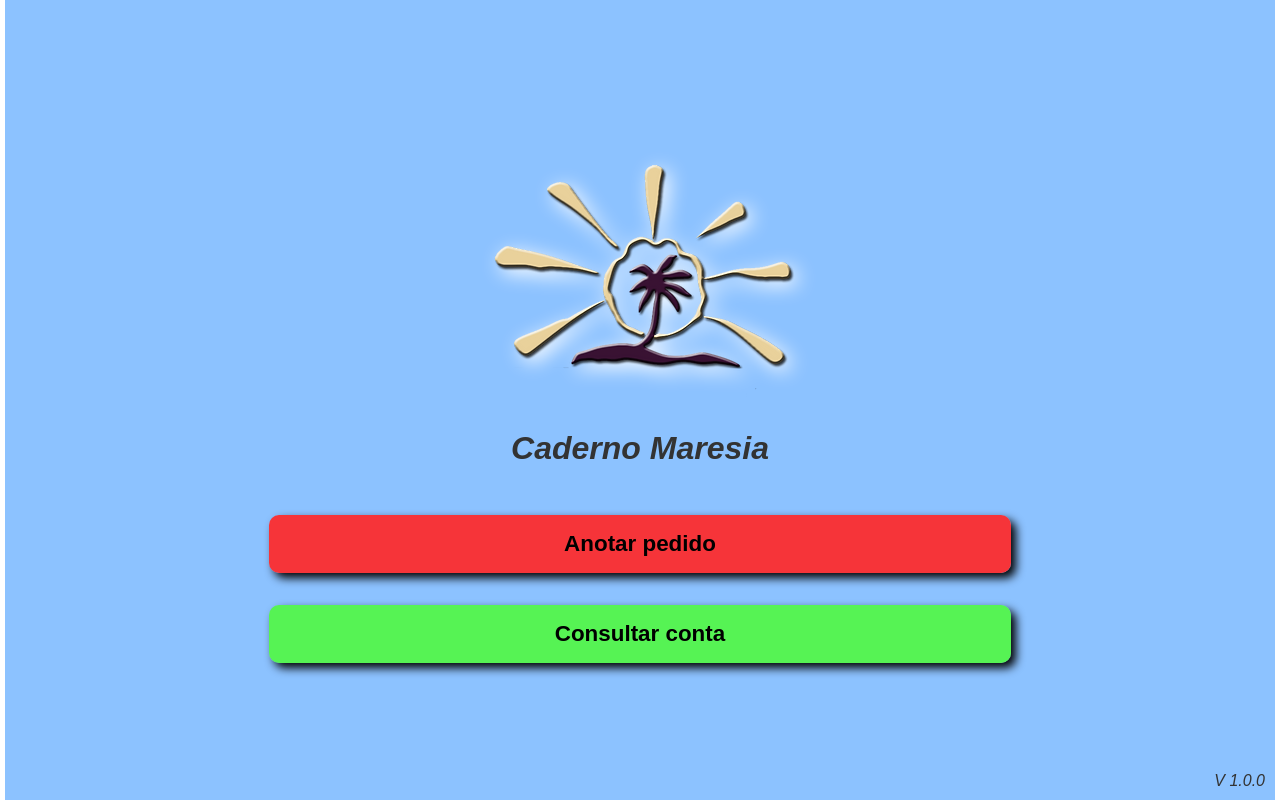
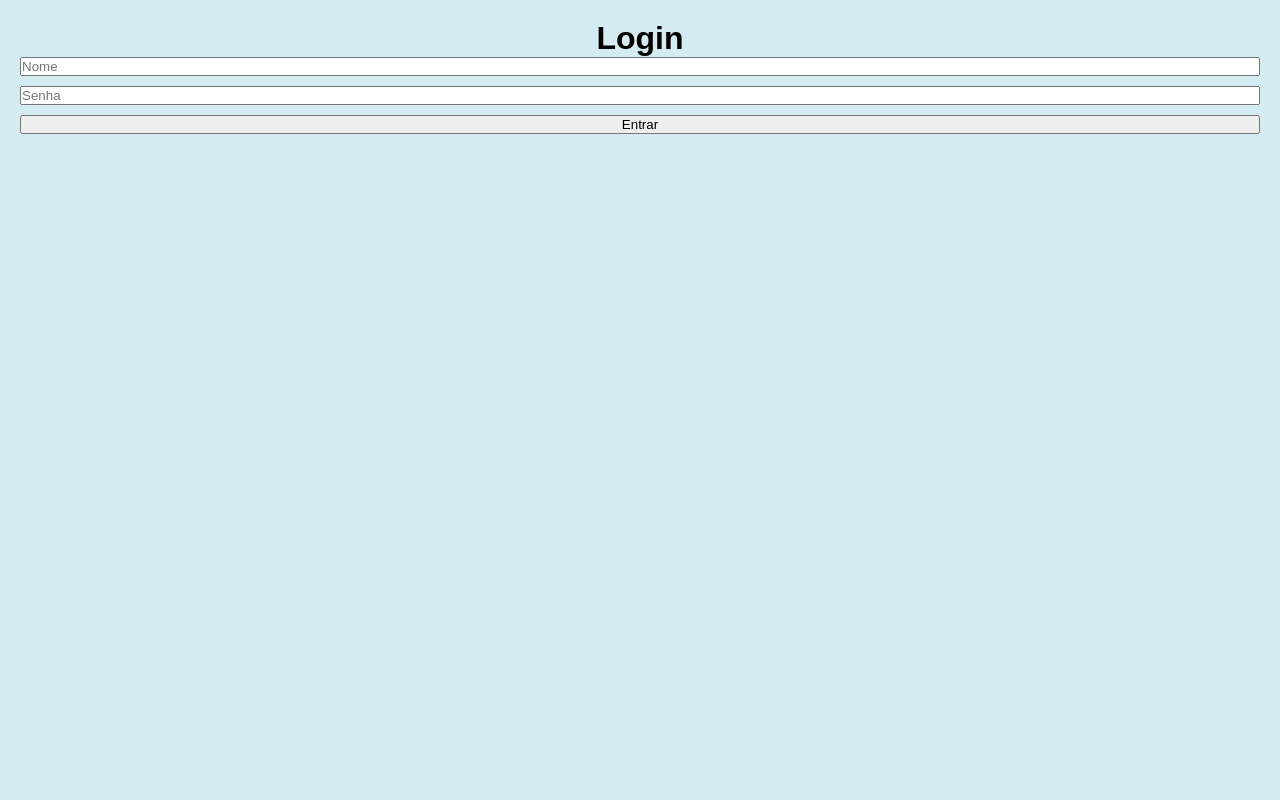
Before and after one commit to LuanMSouza/cadeno-front, a React (Vite) app: page / in a window 1280 px wide. Built offline with nearby package versions, Linux system fonts and the light colour scheme.

Commit message:
implementando login

```diff
--- a/src/App.jsx
+++ b/src/App.jsx
@@ -3,6 +3,7 @@ import TelaDescanso from "./telas/descanso"
 import './App.css'
 import Consultas from "./telas/consultar"
 import Pedidos from "./telas/pedidos"
+import Login from "./telas/login"
 
 
 
@@ -17,6 +18,8 @@ function App() {
   return (
     <>
 
+      {tela === 'login' && <Login setTela={mudarTela} />}
+
       {tela === 'descanso' && <TelaDescanso setTela={mudarTela} />}
       {tela === 'consulta' && <Consultas setTela={mudarTela} />}
       {tela === 'pedidos' && <Pedidos setTela={mudarTela} />}
--- a/src/componentes/cardProdutos.jsx
+++ b/src/componentes/cardProdutos.jsx
@@ -49,8 +49,15 @@ function CardProdutos({ nome, preco, foto, adicionarAoCarrinho }) {
         }).format(valor);
     }
 
+    // Vibração simples de 50 milissegundos (um "clique" rápido)
+    const vibrarCurto = () => {
+        if (navigator.vibrate) {
+            navigator.vibrate(50);
+        }
+    };
+
     return (
-        <Card onClick={() => adicionarAoCarrinho({ nome, preco })}>
+        <Card onClick={() => { vibrarCurto(); adicionarAoCarrinho({ nome, preco }) }}>
             <Imagem src={foto} alt={nome} />
             <Faixa>
                 <Nome>{nome}</Nome>
--- a/src/telas/descanso.jsx
+++ b/src/telas/descanso.jsx
@@ -34,6 +34,11 @@ const Versao = styled.p`
 `
 
 function TelaDescanso({ setTela }) {
+
+  if (localStorage.getItem('token') === null) {
+    setTela('login')
+  }
+
   return <>
 
     <div className='ContainerPrincipal'>
--- /dev/null
+++ b/src/telas/login.jsx
@@ -0,0 +1,51 @@
+import { useState } from "react"
+import api from "../axios"
+import Swal from "sweetalert2"
+
+function Login({ setTela }) {
+
+    const [nome, setNome] = useState('')
+    const [senha, setSenha] = useState('')
+
+    async function handleSubmit(e) {
+        e.preventDefault();
+
+        try {
+            const res = await api.post('/login', { nome, senha });
+
+
+            if (res.data.token) {
+                localStorage.setItem('token', res.data.token);
+                localStorage.setItem('role', res.data.role);
+
+                setTela('descanso'); // 3. Certifique-se que setTela está chegando via props
+            }
+        } catch (error) {
+            alert("Erro: " + (error.response?.data?.error || "Servidor offline"));
+        }
+    }
+
+
+    return (
+        <div style={{ padding: '20px', textAlign: 'center' }}>
+            <h1>Login</h1>
+            <form onSubmit={handleSubmit} style={{ display: 'flex', flexDirection: 'column', gap: '10px' }}>
+                <input
+                    type="text"
+                    placeholder="Nome"
+                    value={nome}
+                    onChange={(e) => setNome(e.target.value)}
+                />
+                <input
+                    type="password"
+                    placeholder="Senha"
+                    value={senha}
+                    onChange={(e) => setSenha(e.target.value)}
+                />
+                <button type="submit">Entrar</button>
+            </form>
+        </div>
+    )
+}
+
+export default Login
--- a/src/telas/pedidos.jsx
+++ b/src/telas/pedidos.jsx
@@ -172,10 +172,28 @@ function Pedidos({ setTela }) {
                 .filter(item => item.quantidade > 0) // Remove do carrinho se quantidade chegar a 0
         )
     }
+    // Vibração simples de 50 milissegundos (um "clique" rápido)
+    const sucesso = () => {
+        if (navigator.vibrate) {
+            navigator.vibrate([50, 30, 50])
+        }
+    };
+
+    // Vibração dupla (ex: para erro ou aviso)
+    const vibrarErro = () => {
+        if (navigator.vibrate) {
+            navigator.vibrate([100, 50, 100]); // Vibra 100ms, para 50ms, vibra 100ms
+        }
+    };
 
     async function fecharPedido() {
         if (!clienteSelect) {
-            alert('Selecione um cliente para fechar o pedido.')
+            vibrarErro();
+            Swal.fire(
+                'Cliente não selecionado',
+                'Por favor, selecione um cliente para fechar o pedido.',
+                'error'
+            );
             return
         }
 
@@ -187,13 +205,13 @@ function Pedidos({ setTela }) {
                 itens: carrinho
             })
             Swal.fire('Sucesso!!', 'Pedido fechado com sucesso!', 'success')
+            sucesso();
             setCarrinho([])
             setTela('descanso')
         } catch (error) {
             console.log(error);
             Swal.fire('Erro', 'Ocorreu um erro ao fechar o pedido. Tente novamente.', 'error')
         }
-
     }
 
 
```
